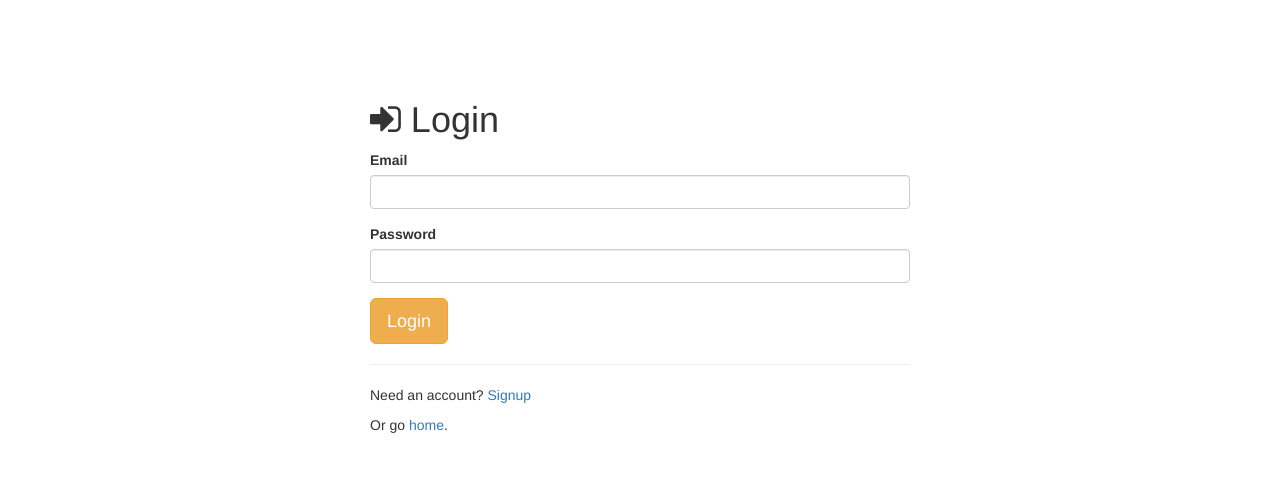
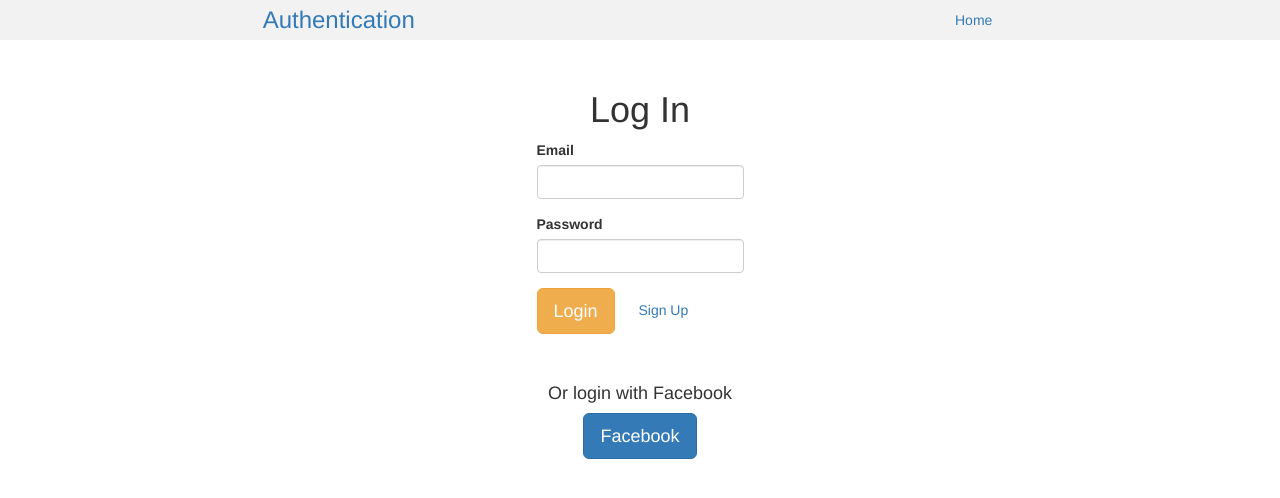
Before and after one commit to johnrobertwood/nodeauth, a Node server app: page /login in a window 1280 px wide. Shown: the top 498 px of the page. Run offline with Node 20, Linux system fonts and the light colour scheme; some libraries are stand-ins or nearby versions.

Commit message:
Positioning and styling login form and header

```diff
--- a/css/style.css
+++ b/css/style.css
@@ -1,14 +1,48 @@
-* {
-	margin: 0;
-	padding: 0;
+#header {
+	display: flex;
+	justify-content: space-around;
+	align-items: center;
+	background-color: #f2f2f2;
 }
 
-#header {
+#header ul {
 	display: flex;
-	justify-content: space-between;
+	align-items: center;
+	list-style: none;
+	margin: 0;
 }
 
-#navlist {
+#header h3 {
+	margin: 0;
+}
+
+#header h3 a {
+	text-decoration: none;
+	color: #337ab7;
+}
+
+#header li {
+	margin-right: 10px;
+}
+
+.login {
+	margin-top: 30px;
 	display: flex;
-	list-style: none;
+	flex-direction: column;
+	align-items: center;
 }
+
+#local-login {
+	margin-right: 20px;
+}
+
+.login a {
+	text-decoration: none;
+}
+
+.social {
+	display: flex;
+	flex-direction: column;
+	align-items: center;
+	margin-top: 40px;
+}
--- a/views/login.ejs
+++ b/views/login.ejs
@@ -1,26 +1,26 @@
 <!doctype html>
 <html>
 <head>
-    <title>Node Authentication</title>
-    <link rel="stylesheet" href="//netdna.bootstrapcdn.com/bootstrap/3.0.2/css/bootstrap.min.css"> <!-- load bootstrap css -->
-    <link rel="stylesheet" href="//netdna.bootstrapcdn.com/font-awesome/4.0.3/css/font-awesome.min.css"> <!-- load fontawesome -->
-    <style>
-        body        { padding-top:80px; }
-    </style>
+    <title>Authentication</title>
+    <link rel="stylesheet" href="node_modules/bootstrap/dist/css/bootstrap.min.css">
+    <link rel="stylesheet" href="css/style.css">
 </head>
 <body>
+    <div id="header">
+        <div>
+            <h3><a href="/">Authentication</a></h3>
+        </div>
+        <div>
+            <ul class="nav nav-pills">
+                <li><a href="/">Home</a></li>
+
+            </ul>
+        </div>
+    </div>
     <div class="container">
-
-<div class="col-sm-6 col-sm-offset-3">
-
-    <h1><span class="fa fa-sign-in"></span> Login</h1>
-
-    <!-- show any messages that come back with authentication -->
-    <% if (message.length > 0) { %>
-        <div class="alert alert-danger"><%= message %></div>
-    <% } %>
-
-    <!-- LOGIN FORM -->
+        <div class="row login">
+            <h1>Log In</h1>
+            <div>
                 <form action="/login" method="post">
                     <div class="form-group">
                         <label>Email</label>
@@ -31,16 +31,17 @@
                         <input type="password" class="form-control" name="password">
                     </div>
 
-        <button type="submit" class="btn btn-warning btn-lg">Login</button>
+                    <button type="submit" id="local-login" class="btn btn-warning btn-lg">Login</button>
+                    <a href="/signup">Sign Up</a>
                 </form>
-
-    <hr>
-
-    <p>Need an account? <a href="/signup">Signup</a></p>
-    <p>Or go <a href="/">home</a>.</p>
-
             </div>
-
+            <div class="social">
+            <h4>Or login with Facebook</h4>
+                <form action="/auth/facebook">
+                    <button type="submit" class="btn btn-primary btn-lg">Facebook</button>
+                </form>
+            </div>
+        </div>
     </div>
 </body>
 </html>
```
Also changed, not shown: package.json (+18 -18 lines), views/index.ejs (+15 -30 lines), views/profile.ejs (+17 -29 lines), views/signup.ejs (+26 -25 lines). Lines whose indentation alone changed are shown as unchanged.
